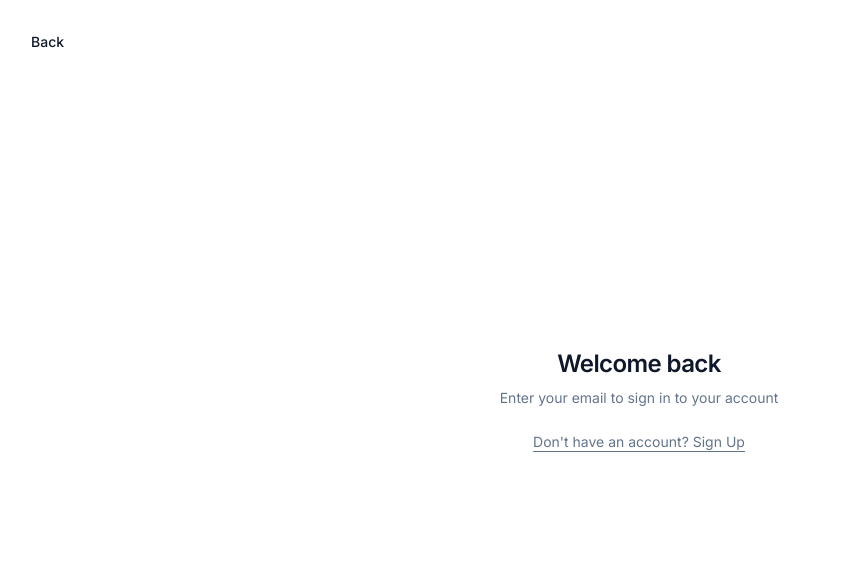
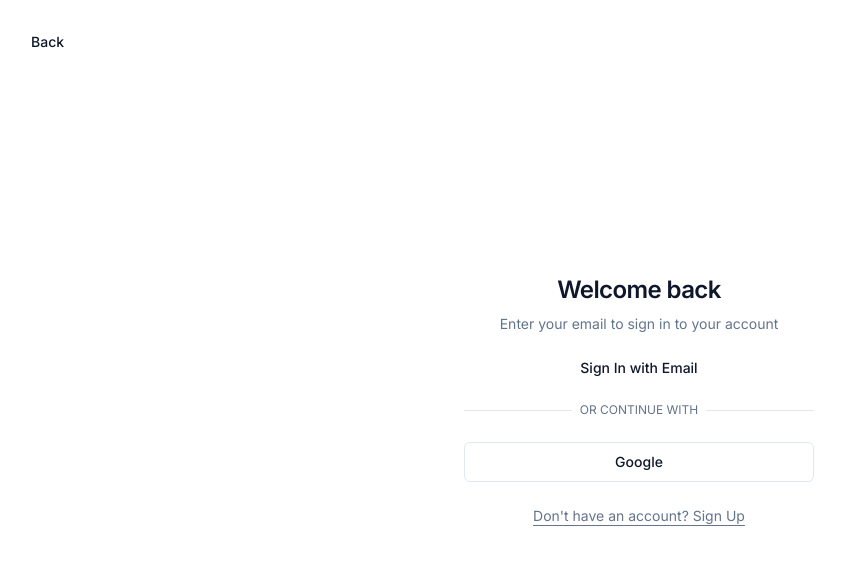
Before and after one commit to NammDev/postit, a Next.js app: page /login in a window 1280 px wide. Shown: the top 562 px of the page, without its empty margins (1-846 px from the left). Built offline with nearby package versions, Linux system fonts and the light colour scheme.

Commit message:
config sign in

```diff
--- a/app/(auth)/login/page.tsx
+++ b/app/(auth)/login/page.tsx
@@ -1,3 +1,4 @@
+import { UserAuthForm } from '@/components/auth/UserAuthForm'
 import { Metadata } from 'next'
 import Link from 'next/link'
 
@@ -22,7 +23,7 @@ export default function LoginPage() {
             Enter your email to sign in to your account
           </p>
         </div>
-        {/* <UserAuthForm /> */}
+        <UserAuthForm />
         <p className='px-8 text-center text-sm text-muted-foreground'>
           <Link href='/register' className='hover:text-brand underline underline-offset-4'>
             Don&apos;t have an account? Sign Up
--- /dev/null
+++ b/components/auth/UserAuthForm.tsx
@@ -0,0 +1,32 @@
+'use client'
+
+import { signIn } from 'next-auth/react'
+
+export function UserAuthForm() {
+  return (
+    <div className='grid gap-6'>
+      <form>
+        <div className='grid gap-2'>
+          <button className='inline-flex items-center justify-center rounded-md text-sm font-medium transition-colors focus-visible:outline-none focus-visible:ring-2 focus-visible:ring-ring focus-visible:ring-offset-2 disabled:opacity-50 disabled:pointer-events-none ring-offset-background'>
+            Sign In with Email
+          </button>
+        </div>
+      </form>
+      <div className='relative'>
+        <div className='absolute inset-0 flex items-center'>
+          <span className='w-full border-t' />
+        </div>
+        <div className='relative flex justify-center text-xs uppercase'>
+          <span className='bg-background px-2 text-muted-foreground'>Or continue with</span>
+        </div>
+      </div>
+      <button
+        type='button'
+        className='inline-flex items-center justify-center rounded-md text-sm font-medium transition-colors focus-visible:outline-none focus-visible:ring-2 focus-visible:ring-ring focus-visible:ring-offset-2 disabled:opacity-50 disabled:pointer-events-none ring-offset-background border border-input hover:bg-accent hover:text-accent-foreground h-10 py-2 px-4'
+        onClick={() => signIn('google')}
+      >
+        Google
+      </button>
+    </div>
+  )
+}
--- a/lib/auth.ts
+++ b/lib/auth.ts
@@ -6,6 +6,9 @@ import prisma from './prisma'
 
 export const authOptions: NextAuthOptions = {
   adapter: PrismaAdapter(prisma),
+  pages: {
+    signIn: '/login',
+  },
   providers: [
     GoogleProvider({
       clientId: process.env.GOOGLE_CLIENT_ID ?? '',
```
